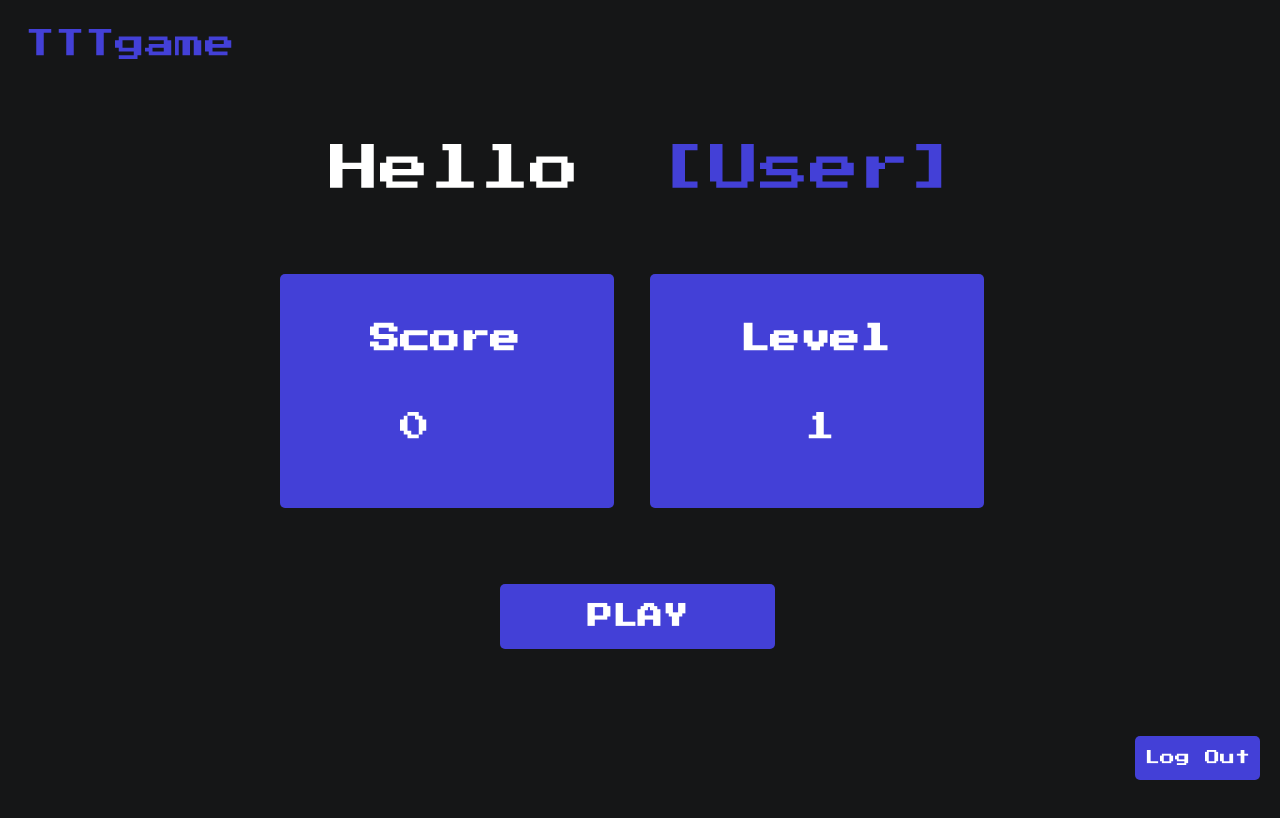
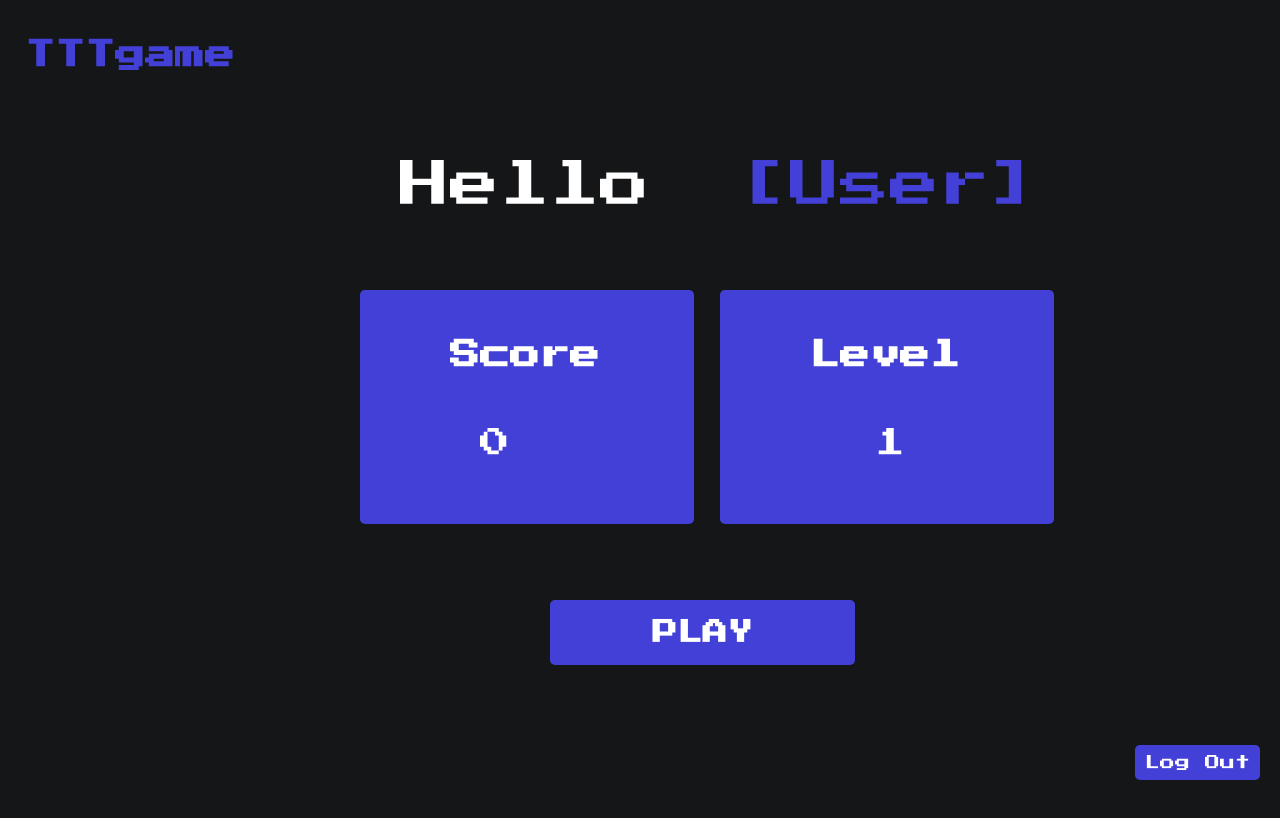
Before and after one commit to k1audiaa/TTTGame-Frontend, a Vue app: page /overview in a window 1280 px wide. Shown: the top 818 px of the page. Built offline with nearby package versions, Linux system fonts and the light colour scheme; no server answers.

Commit message:
Component LogOutButton Added

```diff
--- a/src/App.vue
+++ b/src/App.vue
@@ -6,7 +6,6 @@
   <div class="logo-title">
     <h1>TTTgame</h1>
   </div>
-  <router-link to="/" class="logout-button">Log Out</router-link>
 </template>
 
 <style>
@@ -25,23 +24,4 @@ body, html {
   left: 25px;
   position: absolute;
 }
-
-.logout-button {
-  background-color: #4340d7;
-  border-radius: 5px;
-  color: #fff;
-  cursor: pointer;
-  font-family: "Press Start 2P", Helvetica;
-  font-size: 15px;
-  margin: 10px;
-  padding: 10px;
-  text-decoration: none;
-  position: absolute;
-  bottom: 10px;
-  right: 10px;
-}
-
-.logout-button:hover {
-  background-color: #2d2c8b;
-}
 </style>
--- a/src/assets/base.css
+++ /dev/null
@@ -1,86 +0,0 @@
-/* color palette from <https://github.com/vuejs/theme> */
-:root {
-  --vt-c-white: #ffffff;
-  --vt-c-white-soft: #f8f8f8;
-  --vt-c-white-mute: #f2f2f2;
-
-  --vt-c-black: #181818;
-  --vt-c-black-soft: #222222;
-  --vt-c-black-mute: #282828;
-
-  --vt-c-indigo: #2c3e50;
-
-  --vt-c-divider-light-1: rgba(60, 60, 60, 0.29);
-  --vt-c-divider-light-2: rgba(60, 60, 60, 0.12);
-  --vt-c-divider-dark-1: rgba(84, 84, 84, 0.65);
-  --vt-c-divider-dark-2: rgba(84, 84, 84, 0.48);
-
-  --vt-c-text-light-1: var(--vt-c-indigo);
-  --vt-c-text-light-2: rgba(60, 60, 60, 0.66);
-  --vt-c-text-dark-1: var(--vt-c-white);
-  --vt-c-text-dark-2: rgba(235, 235, 235, 0.64);
-}
-
-/* semantic color variables for this project */
-:root {
-  --color-background: var(--vt-c-white);
-  --color-background-soft: var(--vt-c-white-soft);
-  --color-background-mute: var(--vt-c-white-mute);
-
-  --color-border: var(--vt-c-divider-light-2);
-  --color-border-hover: var(--vt-c-divider-light-1);
-
-  --color-heading: var(--vt-c-text-light-1);
-  --color-text: var(--vt-c-text-light-1);
-
-  --section-gap: 160px;
-}
-
-@media (prefers-color-scheme: dark) {
-  :root {
-    --color-background: var(--vt-c-black);
-    --color-background-soft: var(--vt-c-black-soft);
-    --color-background-mute: var(--vt-c-black-mute);
-
-    --color-border: var(--vt-c-divider-dark-2);
-    --color-border-hover: var(--vt-c-divider-dark-1);
-
-    --color-heading: var(--vt-c-text-dark-1);
-    --color-text: var(--vt-c-text-dark-2);
-  }
-}
-
-*,
-*::before,
-*::after {
-  box-sizing: border-box;
-  margin: 0;
-  font-weight: normal;
-}
-
-body {
-  min-height: 100vh;
-  color: var(--color-text);
-  background: var(--color-background);
-  transition:
-    color 0.5s,
-    background-color 0.5s;
-  line-height: 1.6;
-  font-family:
-    Inter,
-    -apple-system,
-    BlinkMacSystemFont,
-    'Segoe UI',
-    Roboto,
-    Oxygen,
-    Ubuntu,
-    Cantarell,
-    'Fira Sans',
-    'Droid Sans',
-    'Helvetica Neue',
-    sans-serif;
-  font-size: 15px;
-  text-rendering: optimizeLegibility;
-  -webkit-font-smoothing: antialiased;
-  -moz-osx-font-smoothing: grayscale;
-}
--- a/src/assets/main.css
+++ /dev/null
@@ -1,35 +0,0 @@
-@import './base.css';
-
-#app {
-  max-width: 1280px;
-  margin: 0 auto;
-  padding: 2rem;
-
-  font-weight: normal;
-}
-
-a,
-.green {
-  text-decoration: none;
-  color: hsla(160, 100%, 37%, 1);
-  transition: 0.4s;
-}
-
-@media (hover: hover) {
-  a:hover {
-    background-color: hsla(160, 100%, 37%, 0.2);
-  }
-}
-
-@media (min-width: 1024px) {
-  body {
-    display: flex;
-    place-items: center;
-  }
-
-  #app {
-    display: grid;
-    grid-template-columns: 1fr 1fr;
-    padding: 0 2rem;
-  }
-}
--- /dev/null
+++ b/src/components/LogOutButton.vue
@@ -0,0 +1,30 @@
+<template>
+  <router-link to="/" class="logout-button">Log Out</router-link>
+</template>
+
+<script>
+export default {
+  name: 'LogoutButton'
+}
+</script>
+
+<style scoped>
+.logout-button {
+  position: fixed;
+  bottom: 10px;
+  right: 10px;
+  background-color: #4340d7;
+  border-radius: 5px;
+  color: #fff;
+  cursor: pointer;
+  font-family: "Press Start 2P", Helvetica;
+  font-size: 15px;
+  margin: 10px;
+  padding: 10px;
+  text-decoration: none;
+}
+
+.logout-button:hover {
+  background-color: #2d2c8b;
+}
+</style>
--- a/src/main.ts
+++ b/src/main.ts
@@ -1,5 +1,3 @@
-import './assets/main.css'
-
 import { createApp } from 'vue'
 import App from './App.vue'
 import router from './router'
--- a/src/views/DrawView.vue
+++ b/src/views/DrawView.vue
@@ -10,16 +10,15 @@
     <div class="points">{{ points }}</div>
     <router-link to="/overview" class="custom-button">Overview</router-link>
     <router-link to="/game" class="custom-button2">Rematch</router-link>
+    <logout-button />
   </div>
 </template>
 
 
-<script lang="ts">
-import { defineComponent, ref, onMounted } from 'vue';
+<script setup lang="ts">
+import LogoutButton from '../components/LogoutButton.vue';
+import { ref, onMounted } from 'vue';
 
-export default defineComponent({
-  name: "DrawView",
-  setup() {
 const points = ref(0);
 
 const fetchPoints = async () => {
@@ -42,10 +41,6 @@ export default defineComponent({
 
 onMounted(() => {
   fetchPoints();
-    });
-
-    return { points };
-  },
 });
 </script>
 
@@ -97,6 +92,7 @@ export default defineComponent({
   top: 550px;
   left: 580px;
   width: 275px;
+  text-decoration: none;
 }
 
 .custom-button:hover {
@@ -121,6 +117,7 @@ export default defineComponent({
   top: 650px;
   left: 580px;
   width: 275px;
+  text-decoration: none;
 }
 
 .custom-button2:hover {
--- a/src/views/GameView.vue
+++ b/src/views/GameView.vue
@@ -4,6 +4,7 @@
     <span class="user">{{ currentPlayer }}</span>
     <span>, it's your turn!</span>
   </div>
+  <logout-button />
   <div class="board">
     <div
         v-for="(cell, index) in cells"
@@ -18,7 +19,8 @@
 </template>
 
 
-<script setup>
+<script setup lang="ts">
+import LogoutButton from '../components/LogoutButton.vue';
 import { ref, onMounted, reactive } from 'vue';
 import { useRouter } from 'vue-router';
 
@@ -83,7 +85,6 @@ const updatePoints = async (points) => {
     console.error("Error updating points and level:", error);
   }
 };
-
 
 const checkWin = (symbol) => {
   // Check rows, columns, and diagonals for a win
@@ -237,7 +238,8 @@ onMounted(() => {
   display: grid;
   grid-template-columns: repeat(3, auto);
   grid-gap: 10px;
-  margin: auto;
+  margin-left: 570px;
+  margin-top: 250px;
   width: 150px;
 }
 
@@ -274,8 +276,9 @@ onMounted(() => {
   position: absolute;
   text-align: center;
   top: 650px;
-  left: 575px;
+  left: 560px;
   width: 275px;
+  text-decoration: none;
 }
 
 .custom-button:hover {
--- a/src/views/HomeView.vue
+++ b/src/views/HomeView.vue
@@ -13,7 +13,6 @@
 <style scoped>
 .landing-page {
   background-color: #151617;
-  display: flex;
   flex-direction: row;
   width: 100%;
   justify-content: center;
@@ -32,7 +31,7 @@
   font-family: "Source Code Pro-Bold", Helvetica;
   font-size: 60px;
   font-weight: 700;
-  left: 0;
+  left: 80px;
   letter-spacing: 0;
   line-height: normal;
   position: absolute;
@@ -46,7 +45,7 @@
   font-family: "Source Code Pro-Bold", Helvetica;
   font-size: 70px;
   font-weight: 700;
-  left: 383px;
+  left: 460px;
   letter-spacing: 0;
   line-height: normal;
   position: absolute;
@@ -65,13 +64,14 @@
    cursor: pointer;
    border: none;
    border-radius: 5px;
-   left: 503px;
+   left: 560px;
    letter-spacing: 0;
    line-height: normal;
    position: absolute;
    text-align: center;
    top: 500px;
    width: 275px;
+   text-decoration: none;
  }
 
 .custom-button:hover {
--- a/src/views/LostView.vue
+++ b/src/views/LostView.vue
@@ -9,16 +9,15 @@
     <div class="yourScore">Your score:</div>
     <div class="points">{{ points }}</div>
     <router-link to="/overview" class="custom-button">Overview</router-link>
+    <logout-button />
   </div>
 </template>
 
 
-<script lang="ts">
-import { defineComponent, ref, onMounted } from 'vue';
+<script setup lang="ts">
+import LogoutButton from '../components/LogoutButton.vue';
+import { ref, onMounted } from 'vue';
 
-export default defineComponent({
-  name: "LostView",
-  setup() {
 const points = ref(0);
 
 const fetchPoints = async () => {
@@ -41,10 +40,6 @@ export default defineComponent({
 
 onMounted(() => {
   fetchPoints();
-    });
-
-    return { points };
-  },
 });
 </script>
 
@@ -96,6 +91,7 @@ export default defineComponent({
   top: 550px;
   left: 580px;
   width: 275px;
+  text-decoration: none;
 }
 
 .custom-button:hover {
--- a/src/views/OverView.vue
+++ b/src/views/OverView.vue
@@ -13,17 +13,16 @@
         <div class="level2">{{ level }}</div>
       </div>
       <router-link to="/game" class="custom-button">PLAY</router-link>
+      <logout-button />
     </div>
   </div>
 </template>
 
 
-<script lang="ts">
-import { defineComponent, ref, onMounted } from 'vue';
+<script setup lang="ts">
+import LogoutButton from '../components/LogoutButton.vue';
+import { ref, onMounted } from 'vue';
 
-export default defineComponent({
-  name: "Overview",
-  setup() {
 const username = ref("[User]");
 const points = ref(0);
 const level = ref(1);
@@ -87,17 +86,12 @@ export default defineComponent({
   fetchPoints();
   fetchLevel();
 });
-
-    return { username, points, level };
-  },
-});
 </script>
 
 
 <style scoped>
 .overview {
   background-color: #151617;
-  display: flex;
   flex-direction: row;
   width: 100%;
   justify-content: center;
@@ -120,7 +114,7 @@ export default defineComponent({
   line-height: normal;
   position: absolute;
   top: 160px;
-  left: 330px;
+  left: 400px;
 }
 
 .overview .username {
@@ -128,7 +122,7 @@ export default defineComponent({
   font-family: "Press Start 2P", Helvetica;
   font-size: 50px;
   font-weight: 500;
-  left: 660px;
+  left: 740px;
   letter-spacing: 0;
   line-height: normal;
   position: absolute;
@@ -140,7 +134,7 @@ export default defineComponent({
   background-color: #4340d7;
   border-radius: 5px;
   height: 234px;
-  left: 280px;
+  left: 360px;
   top: 290px;
   width: 334px;
   position: absolute;
@@ -176,7 +170,7 @@ export default defineComponent({
   background-color: #4340d7;
   border-radius: 5px;
   height: 234px;
-  left: 650px;
+  left: 720px;
   top: 290px;
   width: 334px;
   position: absolute;
@@ -223,8 +217,9 @@ export default defineComponent({
   position: absolute;
   text-align: center;
   top: 600px;
-  left: 500px;
+  left: 550px;
   width: 275px;
+  text-decoration: none;
 }
 
 .custom-button:hover {
--- a/src/views/WinView.vue
+++ b/src/views/WinView.vue
@@ -9,17 +9,16 @@
     <div class="yourScore">Your score:</div>
     <div class="points">{{ points }}</div>
     <router-link to="/overview" class="custom-button">Overview</router-link>
+    <logout-button />
   </div>
 </template>
 
 
-<script lang="ts">
-import { defineComponent, ref, onMounted } from 'vue';
+<script setup lang="ts">
+import LogoutButton from '../components/LogoutButton.vue';
+import { ref, onMounted } from 'vue';
 
-export default defineComponent({
-  name: "WinView",
-  setup() {
-    const points = ref(0);
+const points = ref(100);
 
 const fetchPoints = async () => {
   try {
@@ -41,10 +40,6 @@ export default defineComponent({
 
 onMounted(() => {
   fetchPoints();
-    });
-
-    return { points };
-  },
 });
 </script>
 
@@ -96,6 +91,7 @@ export default defineComponent({
   top: 550px;
   left: 580px;
   width: 275px;
+  text-decoration: none;
 }
 
 .custom-button:hover {
```
Also changed, not shown: src/assets/logo.svg (deleted), 1 other file (tests, documents, lock files or other folders). Lines whose indentation alone changed are shown as unchanged.
